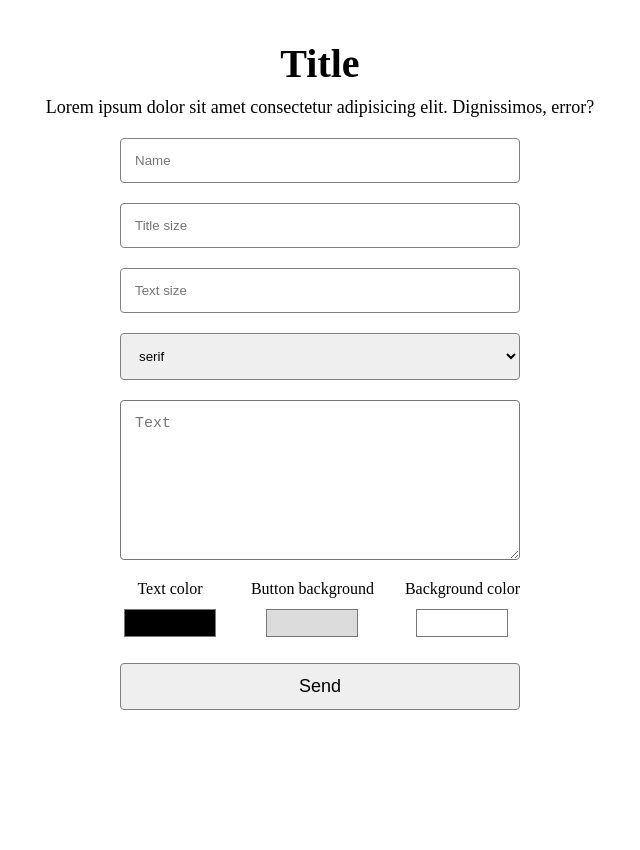
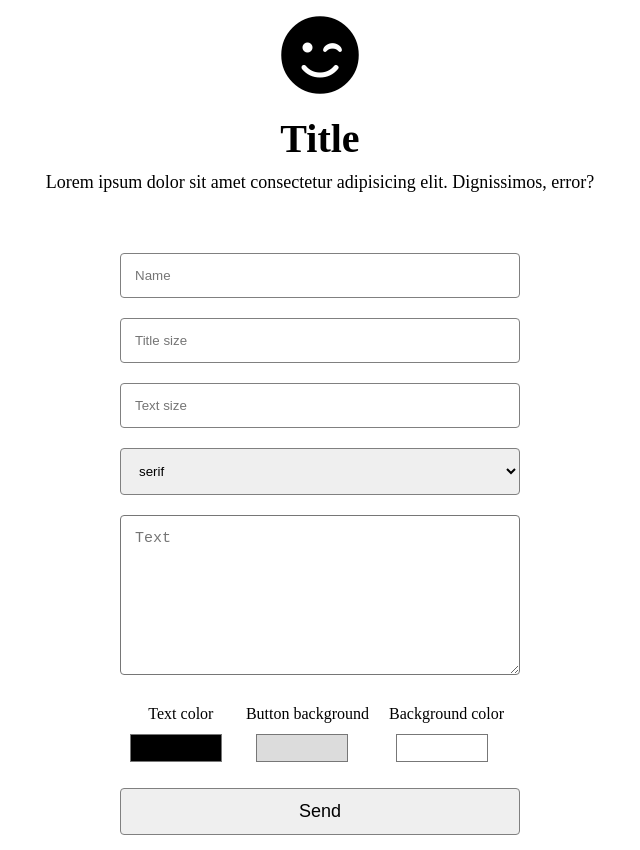
Before and after one commit to xondamirmuminov/first-admin-panel, a plain HTML site: page index.html in a window 1280 px wide. Shown: the whole page, without its empty margins (320-960 px from the left). Before the commit the page ends 800 px from the top, so only its background shows below. Drawn offline with Linux system fonts and the light colour scheme.

Commit message:
finished admin-panel

```diff
--- a/css/style.css
+++ b/css/style.css
@@ -7,6 +7,7 @@
     flex-direction: column;
     align-items: center;
     padding-top: 40px;
+    padding: 15px;
 }
 .main__title {
     font-size: 40px;
@@ -14,6 +15,7 @@
 }
 .main__text {
     font-size: 18px;
+    text-align: center;
 }
 .main__form {
     padding-top: 60px;
@@ -21,7 +23,6 @@
     flex-direction: column;
     width: 100%;
     max-width: 400px;
-    padding: 20px;
 }
 .main__name-inp, .main__font-inp, .main__font-text-inp, .main__select {
     padding: 14px;
@@ -38,17 +39,21 @@
 }
 .main__inner-color {
     display: flex;
-    justify-content: space-between;
     padding-top: 20px;
+    flex-wrap: wrap;
+    justify-content: center;
     padding-bottom: 20px;
 }
 .main__color {
     display: flex;
     flex-direction: column;
     align-items: center;
+    margin-right: 10px;
 }
 .main__label {
     margin-bottom: 5px;
+    margin-top: 10px;
+    margin-left: 10px;
 }
 .main__btn {
     padding: 12px;
@@ -65,3 +70,7 @@
     border-radius: 4px;
     border: 2px solid white;
 }
+.main__img {
+    font-size: 80px;
+    margin-bottom: 20px;
+}
--- a/index.html
+++ b/index.html
@@ -5,10 +5,12 @@
     <meta http-equiv="X-UA-Compatible" content="IE=edge">
     <meta name="viewport" content="width=device-width, initial-scale=1.0">
     <title>Document</title>
+    <link rel="stylesheet" href="https://cdnjs.cloudflare.com/ajax/libs/font-awesome/5.15.3/css/all.min.css" integrity="sha512-iBBXm8fW90+nuLcSKlbmrPcLa0OT92xO1BIsZ+ywDWZCvqsWgccV3gFoRBv0z+8dLJgyAHIhR35VZc2oM/gI1w==" crossorigin="anonymous" />
     <link rel="stylesheet" href="css/style.css">
 </head>
 <body>
     <div class="main">
+        <i class="fas fa-smile-wink main__img"></i>
         <h1 class="main__title">Title</h1>
         <p class="main__text">Lorem ipsum dolor sit amet consectetur adipisicing elit. Dignissimos, error?</p>
         <form class="main__form">
@@ -16,11 +18,11 @@
             <input type="number" class="main__font-inp" placeholder="Title size">
             <input type="number" class="main__font-text-inp" placeholder="Text size">
             <select class="main__select">
-                <option class="main__opt" value="serif">serif</option>
-                <option class="main__opt" value="sans-serif">sans-serif</option>
-                <option class="main__opt" value="monospace">monospace</option>
-                <option class="main__opt" value="cursive">cursive</option>
-                <option class="main__opt" value="fantasy">fantasy</option>
+                <option value="serif">serif</option>
+                <option value="sans-serif">sans-serif</option>
+                <option value="monospace">monospace</option>
+                <option value="cursive">cursive</option>
+                <option value="fantasy">fantasy</option>
             </select>
             <textarea class="main__textarea" cols="30" rows="10" placeholder="Text"></textarea>
             <div class="main__inner-color">
--- a/js/main.js
+++ b/js/main.js
@@ -11,17 +11,18 @@ var sizeInp = document.querySelector('.main__font-inp');
 var sizeInpText = document.querySelector('.main__font-text-inp');
 var textInp = document.querySelector('.main__textarea');
 var opt = document.querySelector('.main__opt');
+var select = document.querySelector('.main__select');
+var icon = document.querySelector('.main__img');
 
 function color(e){
    e.preventDefault();
    body.style.backgroundColor = bgColor.value;
-   for(let i = 0; i < opt.length; i++){
-      body.style.fontFamily = opt[i].value;
-    };
+   body.style.fontFamily = select.value;
    btn.style.backgroundColor = btnColor.value;
    title.style.color = textColor.value;
    text.style.color = textColor.value;
    btn.style.color = textColor.value;
+   icon.style.color = textColor.value
    title.style.fontSize = sizeInp.value+"px";
    text.style.fontSize = sizeInpText.value+"px";
     for(let i = 0; i < label.length; i++){
```
Also changed, not shown: img/download.jpg (added).
